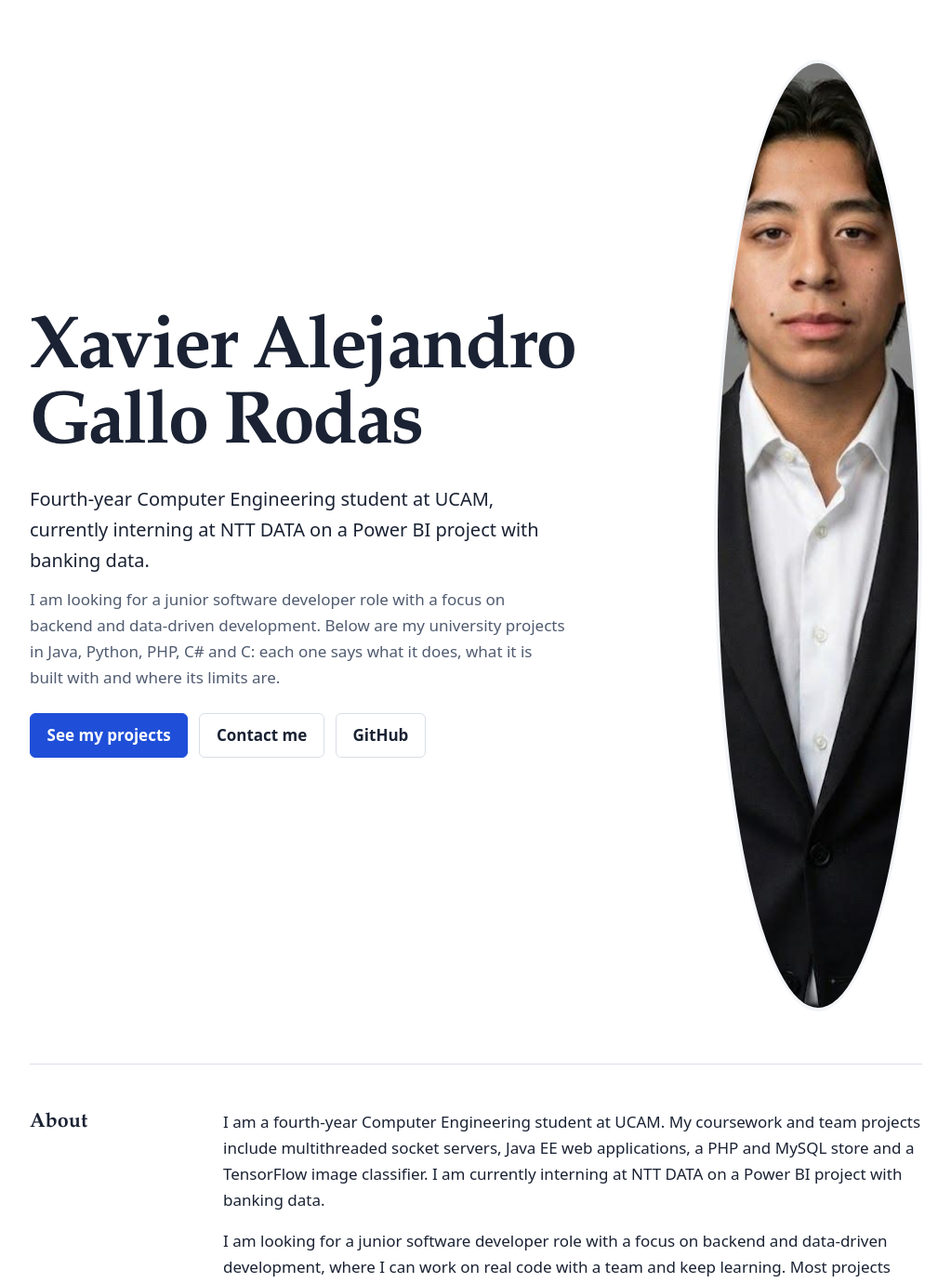
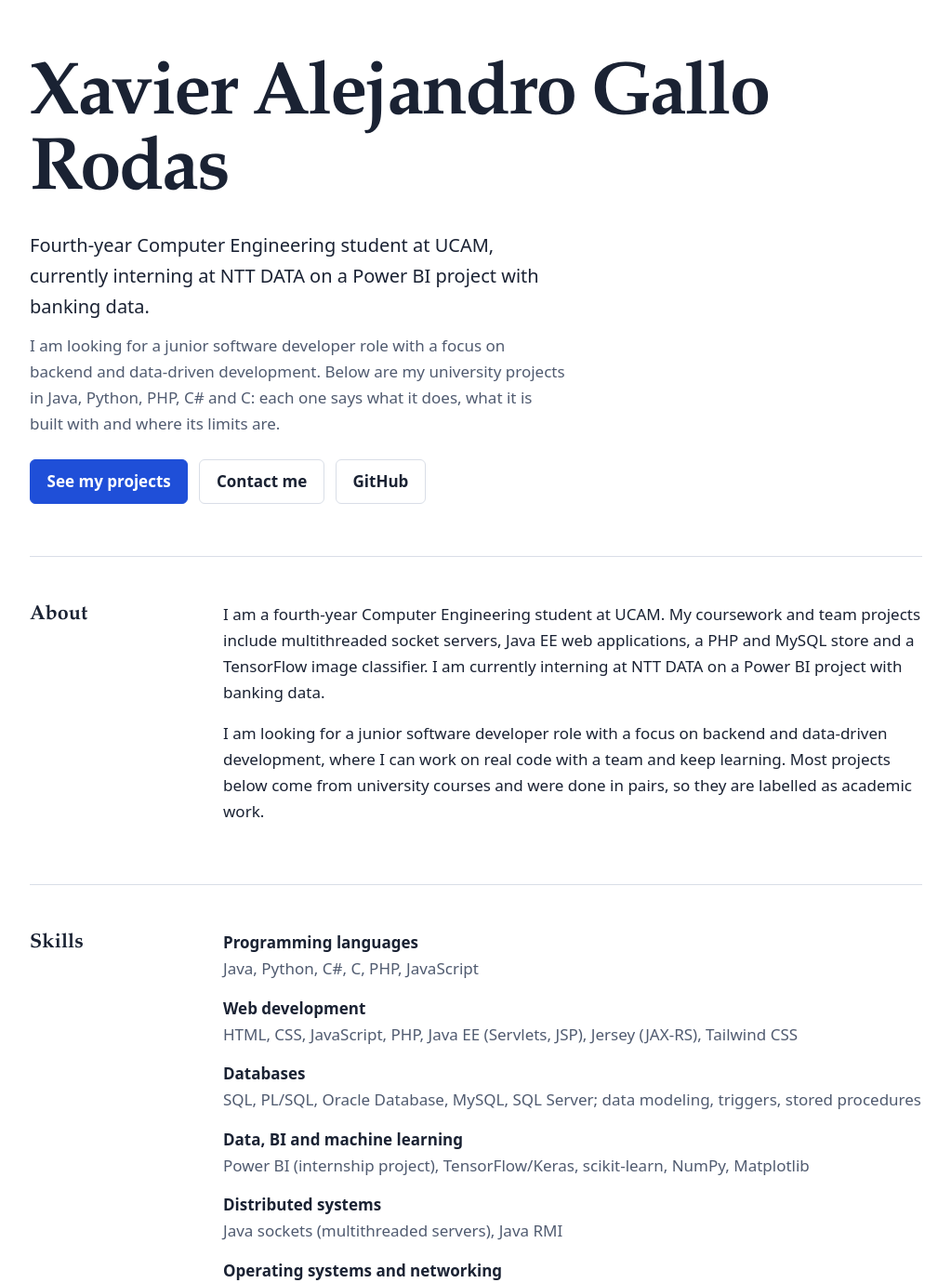
Before and after one commit to xavier-gallo/xavier-gallo.github.io, a PHP site: page / in a window 1280 px wide. Shown: the part 66-1446 px from the top of the page at 93% size, without its empty margins (128-1151 px from the left). Run offline with PHP 8.4, Linux system fonts and the light colour scheme.

Commit message:
chore: remove profile photo from portfolio

```diff
--- a/assets/style.css
+++ b/assets/style.css
@@ -53,13 +53,10 @@ h3 { font: 700 1.2rem/1.3 var(--serif); margin: 0 0 .5rem; }
 
 /* Sections: a margin heading on the left, content on the right (stacked on mobile) */
 section { padding-block: 3rem; border-top: 1px solid var(--line); }
-.hero { padding-block: 4rem 3.5rem; border-top: 0; display: grid; grid-template-columns: 1fr; gap: 2rem; align-items: center; }
-.hero-photo { display: block; width: 12rem; max-width: 100%; aspect-ratio: 1; object-fit: cover; object-position: center 24%; border: 4px solid var(--surface); border-radius: 50%; justify-self: center; }
+.hero { padding-block: 4rem 3.5rem; border-top: 0; }
 .split > * { min-width: 0; }
 @media (min-width: 48rem) {
   .split { display: grid; grid-template-columns: 11rem 1fr; gap: 0 2rem; }
-  .hero { grid-template-columns: minmax(0, 1fr) 16rem; gap: 3rem; }
-  .hero-photo { width: 14rem; justify-self: end; }
 }
 
 /* Buttons and links */
--- a/index.html
+++ b/index.html
@@ -42,7 +42,6 @@
           <a class="btn" data-link="cv" href="#contact">CV (PDF)</a>
         </p>
       </div>
-      <img class="hero-photo" src="assets/mifoto.jpg" alt="Portrait of Xavier Alejandro Gallo Rodas" width="666" height="1024" fetchpriority="high">
     </section>
 
     <section class="wrap split" id="about" aria-labelledby="about-t">
```
Also changed, not shown: assets/mifoto.jpg (deleted).
